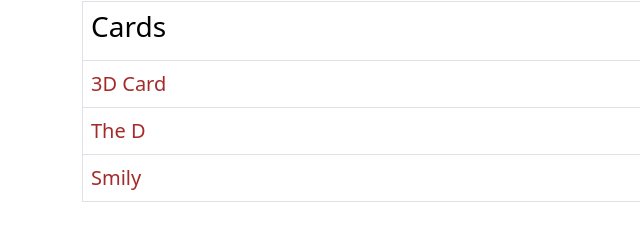
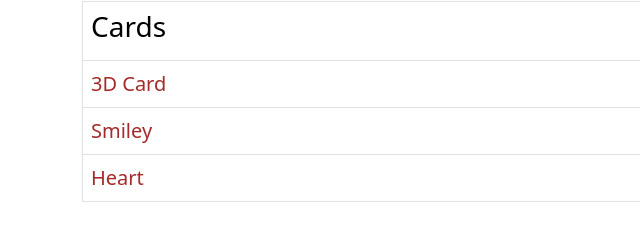
Before and after one commit to AshutoshAthawale/CSS_Projects, a plain HTML site: page index.html in a window 1280 px wide. Shown: the part 80-320 px from the top of the page, 0-640 px from the left. Drawn offline with nearby package versions, Linux system fonts and the light colour scheme.

Commit message:
Update index.html

```diff
--- a/index.html
+++ b/index.html
@@ -18,11 +18,14 @@
             <tr>
                 <td><a href="cards/3dcard/3dcard.html" class="file">3D Card</a></td>
             </tr>
+<!--             <tr>
+                <td><a href="cards/D/d.html" class="file">The D</a></td>
+            </tr> -->
             <tr>
-                <td><a href="cards/D/d.html" class="file">The D</a></td>
+                <td><a href="cards/Smiley/smiley.html" class="file">Smiley</a></td>
             </tr>
             <tr>
-                <td><a href="cards/Smily/smily.html" class="file">Smily</a></td>
+                <td><a href="cards/Heart/heart.html" class="file">Heart</a></td>
             </tr>
         </table>
 
```
